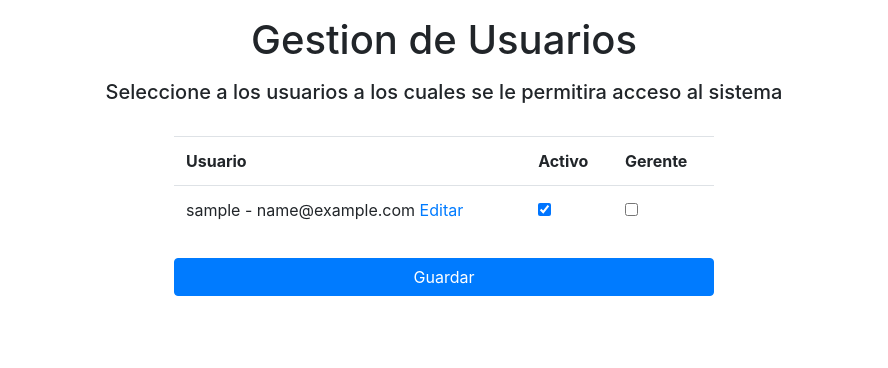
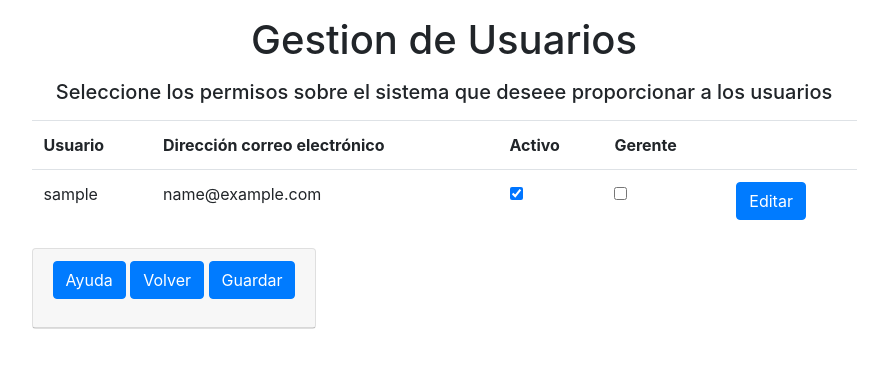
Before and after one commit to fer334/ItemManager, a Django app: template templates/login/access.html in a window 1280 px wide. Shown: the part 56-424 px from the top of the page, without its empty margins (196-1084 px from the left). Run offline with Django 3.2, Linux system fonts and the light colour scheme; the template is opened without the code that fills it: values that come from a table or form of the project are taken from there, others are empty; the visitor is signed in with stand-in values (Sample User, id 1); data comes from the database, SQL or seed files in the repository; some libraries are stand-ins or nearby versions.

Commit message:
Modificado template acces.html se agregaron algunas mejoras

```diff
--- a/templates/login/access.html
+++ b/templates/login/access.html
@@ -4,24 +4,29 @@
     <div class="container">
         <h1 class="col-12 text-center">Gestion de Usuarios</h1>
         <h5 class="col-12 text-center mt-3">
-            Seleccione a los usuarios a los cuales se le permitira
-            acceso al sistema
+            Seleccione los permisos sobre el sistema que deseee proporcionar
+            a los usuarios
         </h5>
 
         <div class="row justify-content-center mt-3">
-            <form class="row col-sm-12 col-md-8 col-lg-6 pt-3" method="post">
+            <form class="row col-sm-9 col-md-9 col-lg-9 pt-6" method="post">
                 {% csrf_token %}
+
                 <table class="table users table-hover">
                     <tr>
                         <th>Usuario</th>
+                        <th>Dirección correo electrónico</th>
                         <th>Activo</th>
                         <th>Gerente</th>
+                        <th></th>
                     </tr>
                     {% for usuario in usuarios %}
                         <tr>
                             <td>
-                                <label> {{ usuario }} - {{ usuario.email }}</label>
-                                <a href={% url 'login:userUpdate' usuario %}> Editar </a>
+                                <label> {{ usuario }} </label>
+                            </td>
+                            <td>
+                                <label> {{ usuario.email }}</label>
                             </td>
                             <td>
                                 <input name={{usuario.id}}
@@ -41,10 +46,78 @@
                                        {% endif %}
                                 >
                             </td>
+                            <td>
+                                <button type="button"
+                                        class="btn btn-primary"
+                                        href={% url 'login:userUpdate' usuario%}
+                                        btn-lg btn-block>
+                                        Editar
+                                </button>
+                            </td>
                         </tr>
                     {% endfor %}
                 </table>
-                <button type="submit" class="btn btn-primary btn-block mb-3">Guardar</button>
+                <div id="accordianId" role="tablist" aria-multiselectable="true" >
+                <div class="card">
+                    <div class="card-header " role="tab" id="sectionHeaderId">
+                        <button class="btn btn-primary mb-3" type="button" data-toggle="collapse"
+                                data-target="#sectionContentId"
+                                aria-expanded="false"
+                                aria-controls="sectionContentId">
+                                Ayuda
+                        </button>
+                        <button type="button" class="btn btn-primary mb-3" onclick="history.back()">
+                            Volver
+                        </button>
+                        <button type="submit" class="btn btn-primary mb-3">Guardar</button>
+                    </div>
+                    <div id="sectionContentId" class="collapse in" role="tabpanel"
+                         aria-labelledby="sectionHeaderId">
+                        <div class="card-body">
+                            <div id="accordianId" role="tablist" aria-multiselectable="true">
+                                <div class="card">
+                                    <div class="card-header" role="tab" id="section1HeaderId">
+                                        <h5 class="mb-0">
+                                            <a data-toggle="collapse" data-parent="#accordianId"
+                                               href="#section1ContentId" aria-expanded="true"
+                                               aria-controls="section1ContentId">
+                                                Activo
+                                            </a>
+                                        </h5>
+                                    </div>
+                                    <div id="section1ContentId" class="collapse in" role="tabpanel"
+                                         aria-labelledby="section1HeaderId">
+                                        <div class="card-body">
+                                            El campo Activo se refiere a que un usuario tiene los permisos para
+                                            acceder a las funcionalidades del sistema, al estar desactivado
+                                            la cuenta no sera habilitada para acceder a los datos del sistema.
+                                        </div>
+                                    </div>
+                                </div>
+                                <div class="card">
+                                    <div class="card-header" role="tab" id="section2HeaderId">
+                                        <h5 class="mb-0">
+                                            <a data-toggle="collapse" data-parent="#accordianId"
+                                               href="#section2ContentId" aria-expanded="true"
+                                               aria-controls="section2ContentId">
+                                                Gerente
+                                            </a>
+                                        </h5>
+                                    </div>
+                                    <div id="section2ContentId" class="collapse in" role="tabpanel"
+                                         aria-labelledby="section2HeaderId">
+                                        <div class="card-body">
+                                            El campo gerente se refiere a que un usuario tiene los permisos de
+                                            gerente, si este campo esta activo, el usuario podra tendra la
+                                            posibilidad de crear nuevos proyectos dentro del sistema.
+                                        </div>
+                                    </div>
+                                </div>
+                            </div>
+                        </div>
+                    </div>
+                </div>
+                </div>
             </form>
         </div>
     </div>
```
